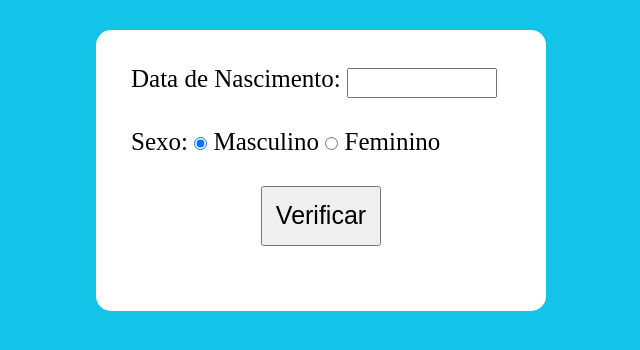
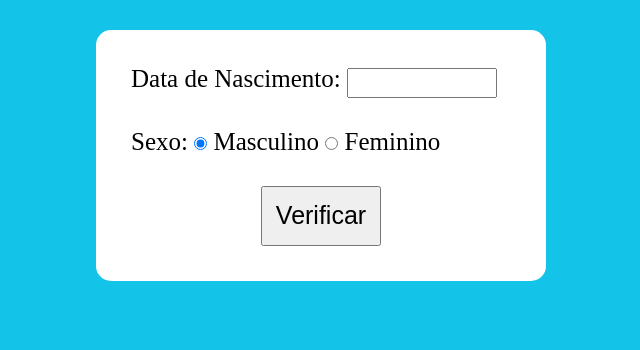
Before and after one commit to devguilhermecosta/learning-javascript, a plain HTML site: page projeto-formulario/index.html in a window 1280 px wide. Shown: the whole page, without its empty margins (319-959 px from the left). Drawn offline with Linux system fonts and the light colour scheme.

Commit message:
alterado a class space-content

```diff
--- a/projeto-formulario/index.html
+++ b/projeto-formulario/index.html
@@ -26,7 +26,7 @@
             </p>
 
         </div>
-        <div id="resultado" class="space-content"></div>
+        <div id="resultado"></div>
     </section>
     <script src="assets/script.js"></script>
 </body>
```
